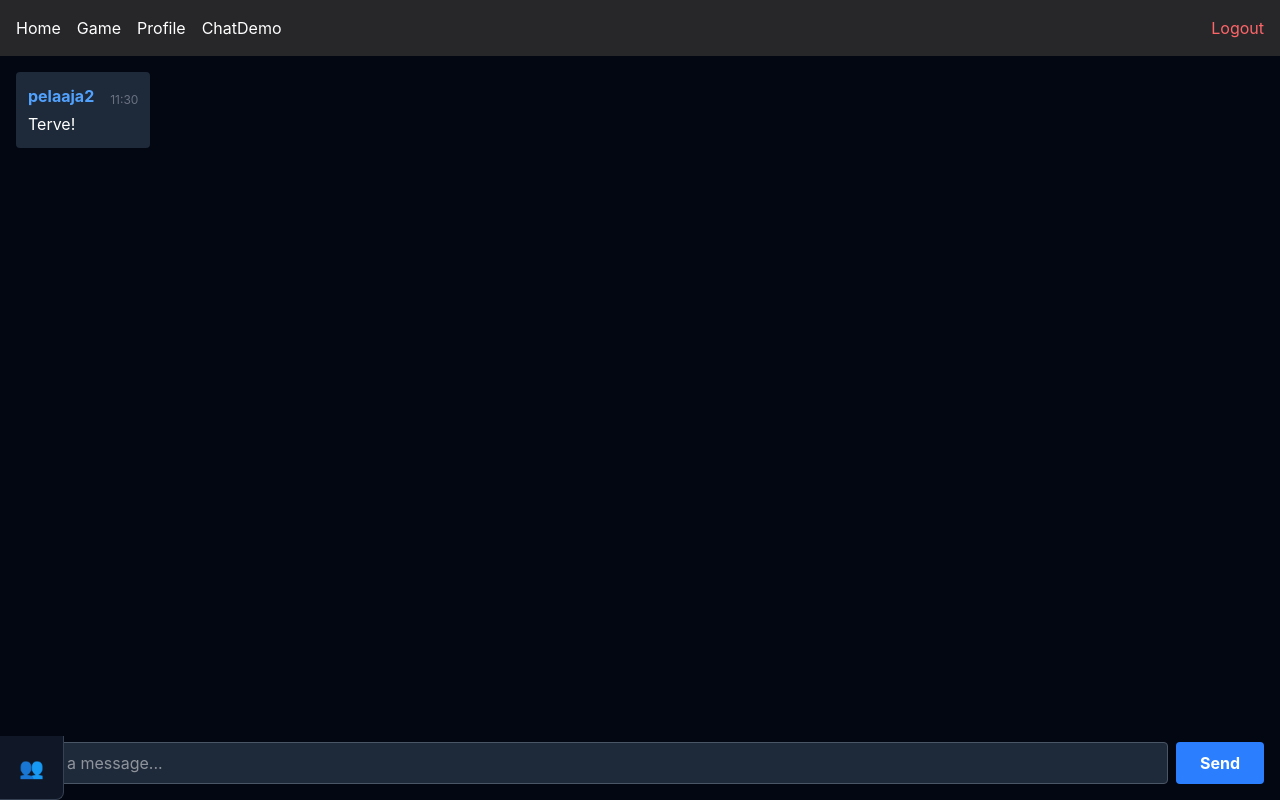
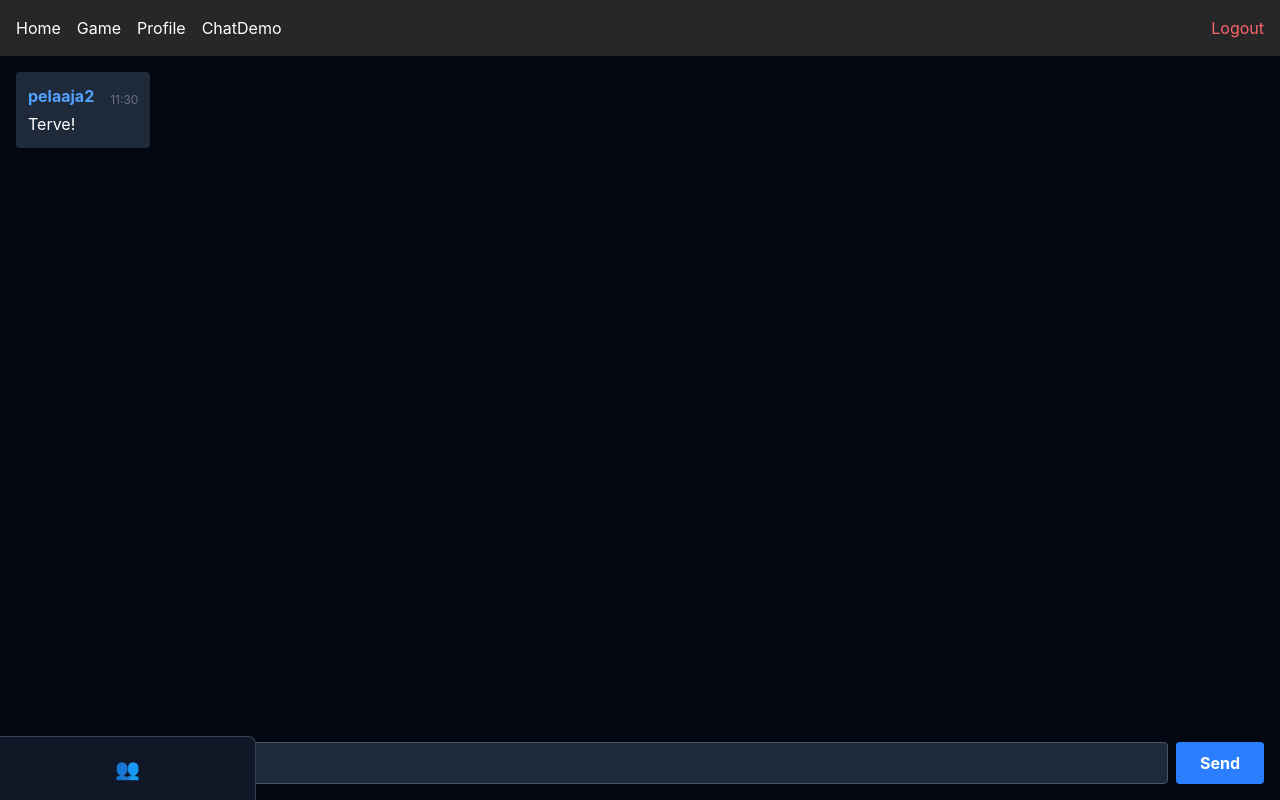
Before and after one commit to mist-interactive/frontend, a React (Vite) app: page /chat in a window 1280 px wide. Built offline with nearby package versions, Linux system fonts and the light colour scheme; sample sign-in values are in the browser's storage.

Commit message:
fix(friendslist): make friendslist bar a bit wider

```diff
--- a/src/components/FriendsList.tsx
+++ b/src/components/FriendsList.tsx
@@ -47,11 +47,10 @@ export default function FriendsList() {
 
     <div className={`absolute left-0 bottom-0 bg-gray-900 border-gray-700 text-white z-50 transition-all duration-300 overflow-hidden ${
       isExpanded
-        ? 'w-64 h-full border-r'
-        : 'w-16 h-16 border-r border-b rounded-br-lg'
+        ? 'w64 h-full border-r'
+        : 'w-64 h-16 border-r border-t rounded-tr-lg'
         }`}>
 
-      {/* New button to open the friendslist */}
       <button
         onClick={() => setIsExpanded(!isExpanded)}
         className="w-full h-16 flex items-center justify-center hover:bg-gray-800 transition-colors border-b border-gray-700 text-xl font-bold"
```
